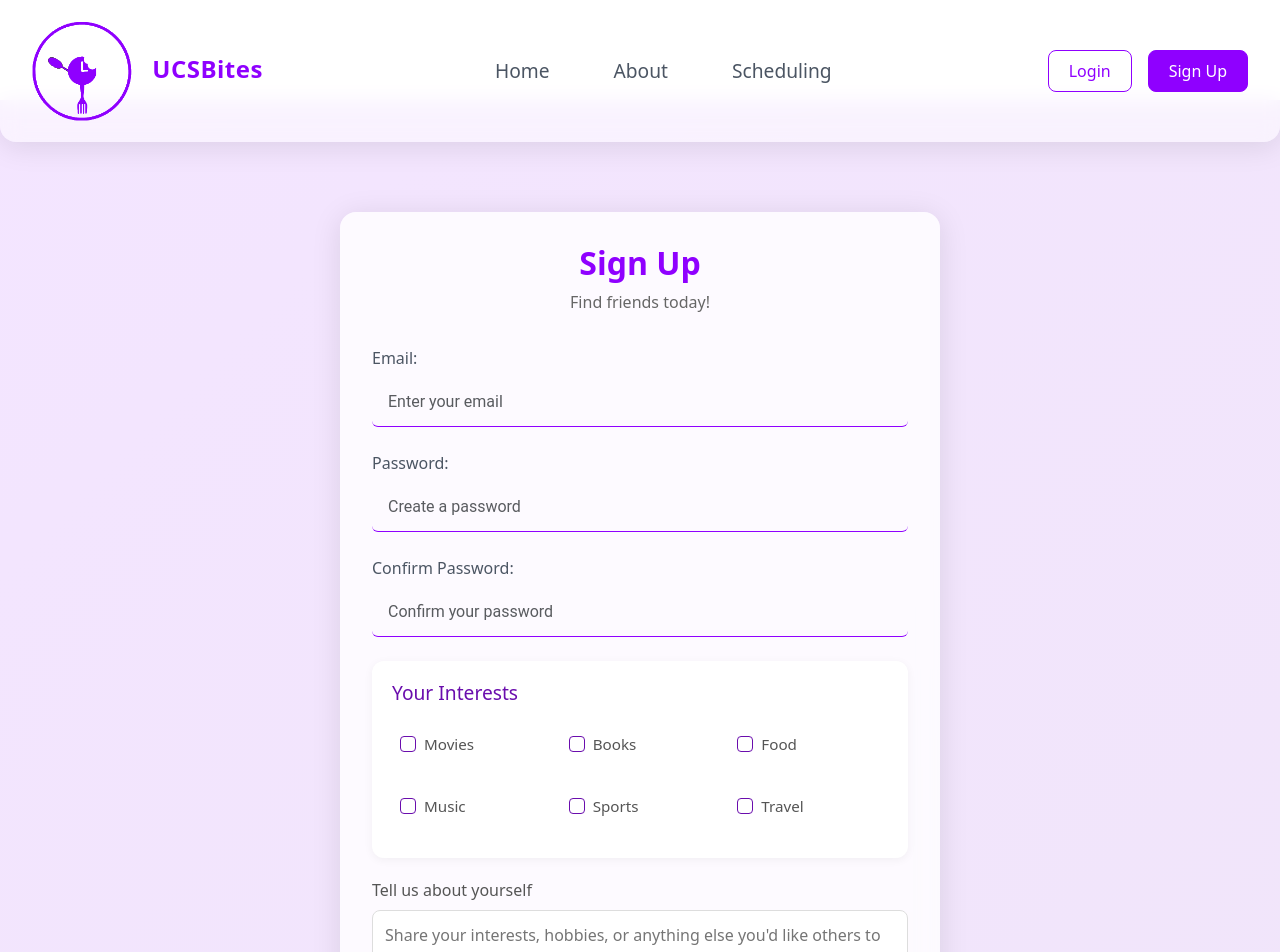
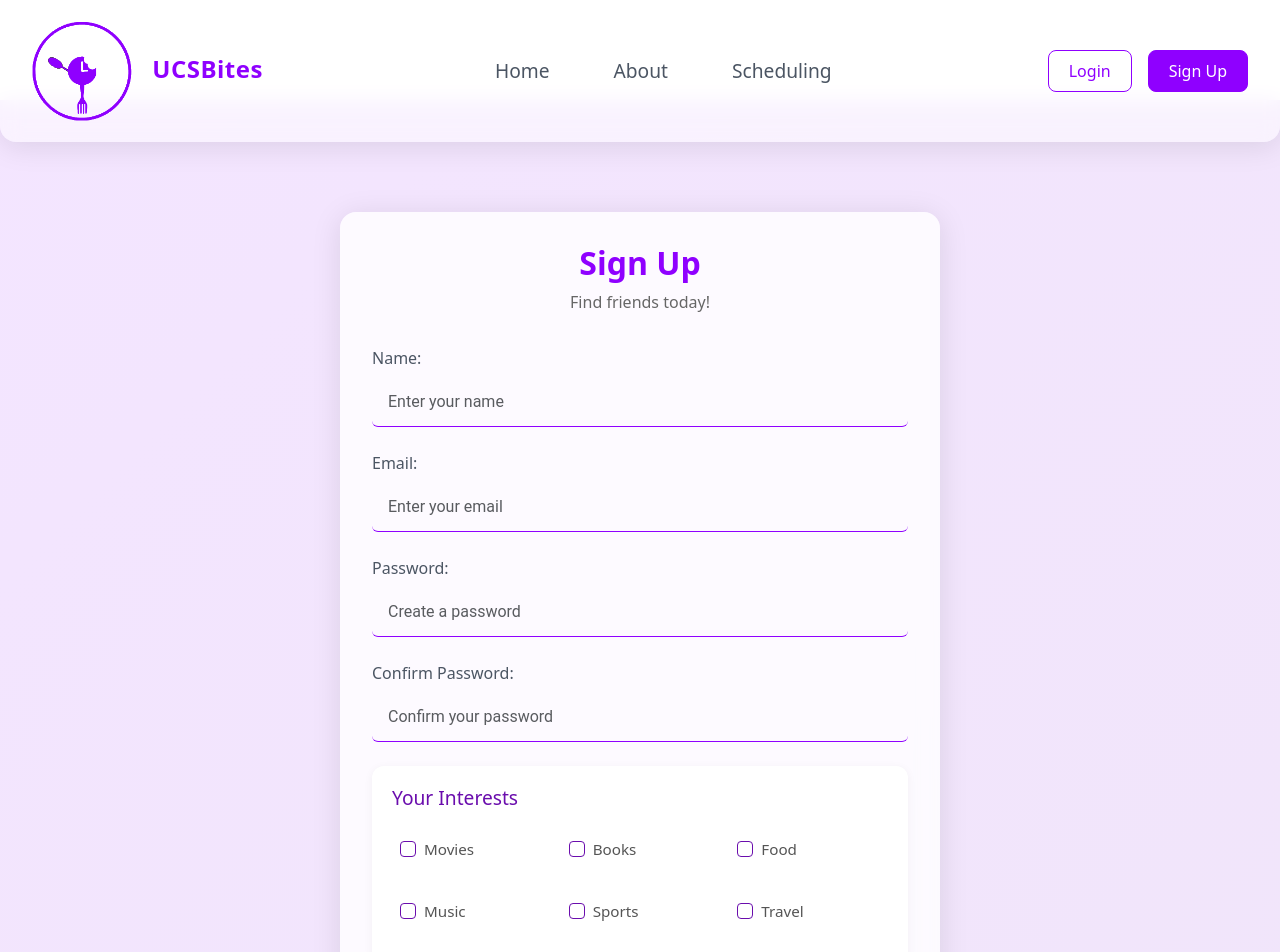
Before and after one commit to Coolkid0629/matchup-sbhacks, a React (Vite) app in the folder my-react-app/: page /signup in a window 1280 px wide. Shown: the top 952 px of the page. Built offline with nearby package versions, Linux system fonts and the light colour scheme.

Commit message:
signup stuff

```diff
--- a/my-react-app/src/components/Login/Login.jsx
+++ b/my-react-app/src/components/Login/Login.jsx
@@ -1,7 +1,6 @@
 import React, { useState } from "react";
 import Form from "react-bootstrap/Form";
 import Button from "react-bootstrap/Button";
-
 import "./Login.css";
 
 function Login() {
--- a/my-react-app/src/components/Signup.jsx
+++ b/my-react-app/src/components/Signup.jsx
@@ -1,117 +1,171 @@
+import React, { useState } from "react";
 import { Link } from 'react-router-dom';
 import Form from 'react-bootstrap/Form';
 import Button from 'react-bootstrap/Button';
 import '../components/Login/Login.css';
 
 function Signup() {
+  // State to store form data
+  const [email, setEmail] = useState("");
+  const [name, setName] = useState("")
+  const [password, setPassword] = useState("");
+  const [confirmPassword, setConfirmPassword] = useState("");
+  const [bio, setBio] = useState("");
+  const [interests, setInterests] = useState({
+    movies: false,
+    books: false,
+    food: false,
+    music: false,
+    sports: false,
+    travel: false
+  });
+
+  // Handle checkbox change for interests
+  const handleInterestChange = (event) => {
+    const { id, checked } = event.target;
+    setInterests((prevInterests) => ({
+      ...prevInterests,
+      [id]: checked
+    }));
+  };
+
+  // Handle form submission
+  const handleSubmit = async (event) => {
+    event.preventDefault(); // Prevent the form from refreshing the page
+    if (password !== confirmPassword) {
+      alert("Passwords do not match");
+      return;
+    }
+
+    const signupData = {
+      name: name,
+      email: email,
+      password: password,
+      bio: bio,
+      interests: Object.keys(interests).filter((interest) => interests[interest]).join(", "),
+      profile_picture: "test"
+    };
+    console.log(signupData)
+
+    try {
+      const response = await fetch("http://127.0.0.1:5000/api/signup", {
+        method: "POST",
+        headers: {
+          "Content-Type": "application/json",
+        },
+        body: JSON.stringify(signupData), // Send the signup data
+      });
+
+      if (response.ok) {
+        const data = await response.json();
+        console.log("Sign-up successful:", data);
+        // Handle successful sign-up (e.g., redirect to login page)
+      } else {
+        console.error("Sign-up failed:", response.status);
+        // Handle failed sign-up attempt (e.g., show an error message)
+      }
+    } catch (error) {
+      console.error("Error during sign-up request:", error);
+      // Handle error (e.g., show an error message)
+    }
+  };
+
   return (
     <div className="login-container">
-      <Form className="login-form">
+      <Form className="login-form" onSubmit={handleSubmit}>
         <h2 className="login-title">Sign Up</h2>
         <p className="login-subtitle">Find friends today!</p>
+        {/* Name input */}
+        <Form.Group className="mb-3" controlId="formGroupName">
+          <Form.Label className="form-label">Name: </Form.Label>
+          <Form.Control
+            type="name"
+            placeholder="Enter your name"
+            className="form-input"
+            value={name}
+            onChange={(e) => setName(e.target.value)}
+          />
+        </Form.Group>
+
+        {/* Email input */}
         <Form.Group className="mb-3" controlId="formGroupEmail">
           <Form.Label className="form-label">Email: </Form.Label>
           <Form.Control
             type="email"
             placeholder="Enter your email"
             className="form-input"
+            value={email}
+            onChange={(e) => setEmail(e.target.value)}
           />
         </Form.Group>
 
+        {/* Password input */}
         <Form.Group className="mb-3" controlId="formGroupPassword">
           <Form.Label className="form-label">Password: </Form.Label>
           <Form.Control
             type="password"
             placeholder="Create a password"
             className="form-input"
+            value={password}
+            onChange={(e) => setPassword(e.target.value)}
           />
         </Form.Group>
 
+        {/* Confirm Password input */}
         <Form.Group className="mb-3" controlId="formGroupConfirmPassword">
           <Form.Label className="form-label">Confirm Password: </Form.Label>
           <Form.Control
             type="password"
             placeholder="Confirm your password"
             className="form-input"
+            value={confirmPassword}
+            onChange={(e) => setConfirmPassword(e.target.value)}
           />
         </Form.Group>
 
+        {/* Interests checkboxes */}
         <div className="interests-section">
           <h3 className="interests-title">Your Interests</h3>
           <div className="interests-container">
-            <div className="interest-item">
+            {["movies", "books", "food", "music", "sports", "travel"].map((interest) => (
+              <div className="interest-item" key={interest}>
                 <Form.Check
                   type="checkbox"
-                id="movies"
-                label="Movies"
+                  id={interest}
+                  label={interest.charAt(0).toUpperCase() + interest.slice(1)}
                   className="interest-checkbox"
+                  checked={interests[interest]}
+                  onChange={handleInterestChange}
                 />
               </div>
-            <div className="interest-item">
-              <Form.Check
-                type="checkbox"
-                id="books"
-                label="Books"
-                className="interest-checkbox"
-              />
-            </div>
-            <div className="interest-item">
-              <Form.Check
-                type="checkbox"
-                id="food"
-                label="Food"
-                className="interest-checkbox"
-              />
-            </div>
-            <div className="interest-item">
-              <Form.Check
-                type="checkbox"
-                id="music"
-                label="Music"
-                className="interest-checkbox"
-              />
-            </div>
-            <div className="interest-item">
-              <Form.Check
-                type="checkbox"
-                id="sports"
-                label="Sports"
-                className="interest-checkbox"
-              />
-            </div>
-            <div className="interest-item">
-              <Form.Check
-                type="checkbox"
-                id="travel"
-                label="Travel"
-                className="interest-checkbox"
-              />
-            </div>
+            ))}
           </div>
         </div>
 
+        {/* Bio input */}
         <Form.Group className="mb-4">
           <label className="bio-label">Tell us about yourself</label>
           <textarea
             className="bio-textarea"
             placeholder="Share your interests, hobbies, or anything else you'd like others to know..."
             rows="3"
+            value={bio}
+            onChange={(e) => setBio(e.target.value)}
           />
         </Form.Group>
 
-        <Button
-          variant="primary"
-          type="submit"
-          className="submit-button">
+        {/* Submit button */}
+        <Button variant="primary" /*type="submit" className="submit-button"*/ onClick={handleSubmit}>
           Sign Up
         </Button>
 
+        {/* Footer with login link */}
         <div className="login-footer">
           <p>
             Already have an account?{" "}
-            <a href="login" className="sign-up">
+            <Link to="/login" className="sign-up">
               Login
-            </a>
+            </Link>
           </p>
         </div>
       </Form>
```
Lines whose indentation alone changed are shown as unchanged.
